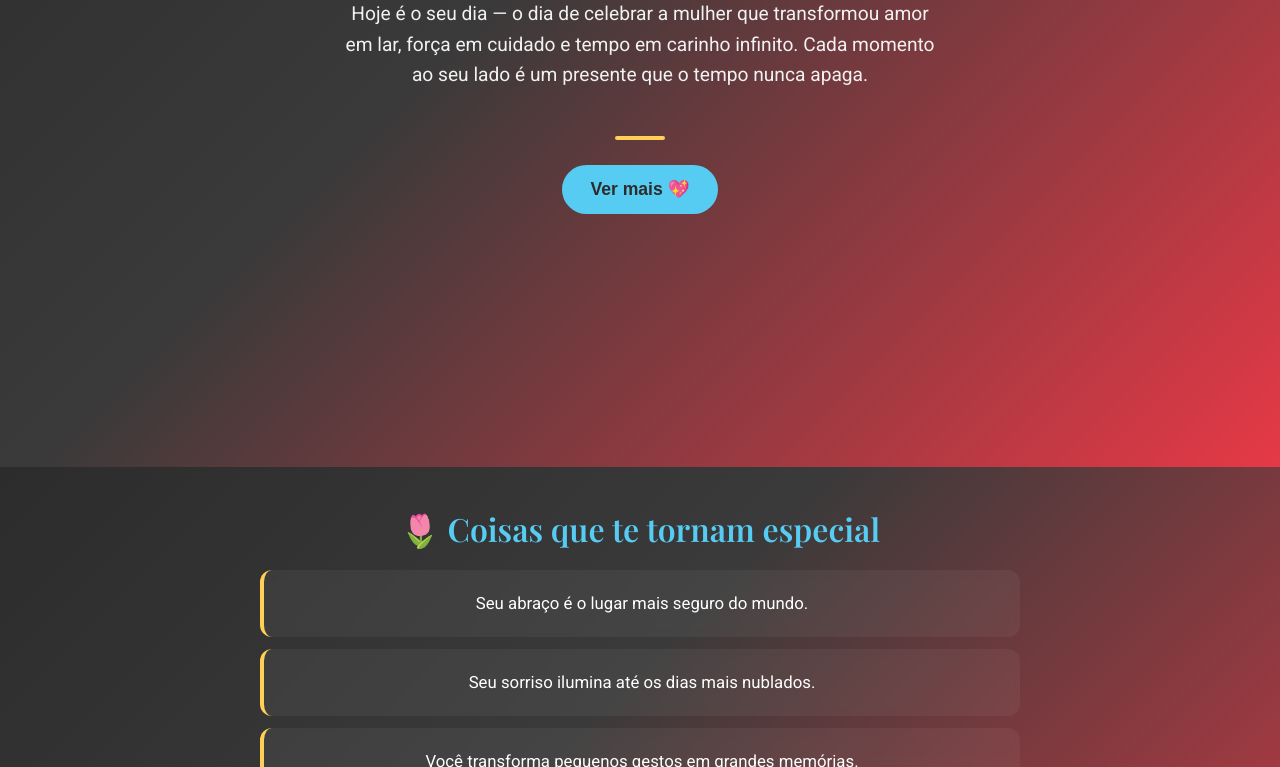
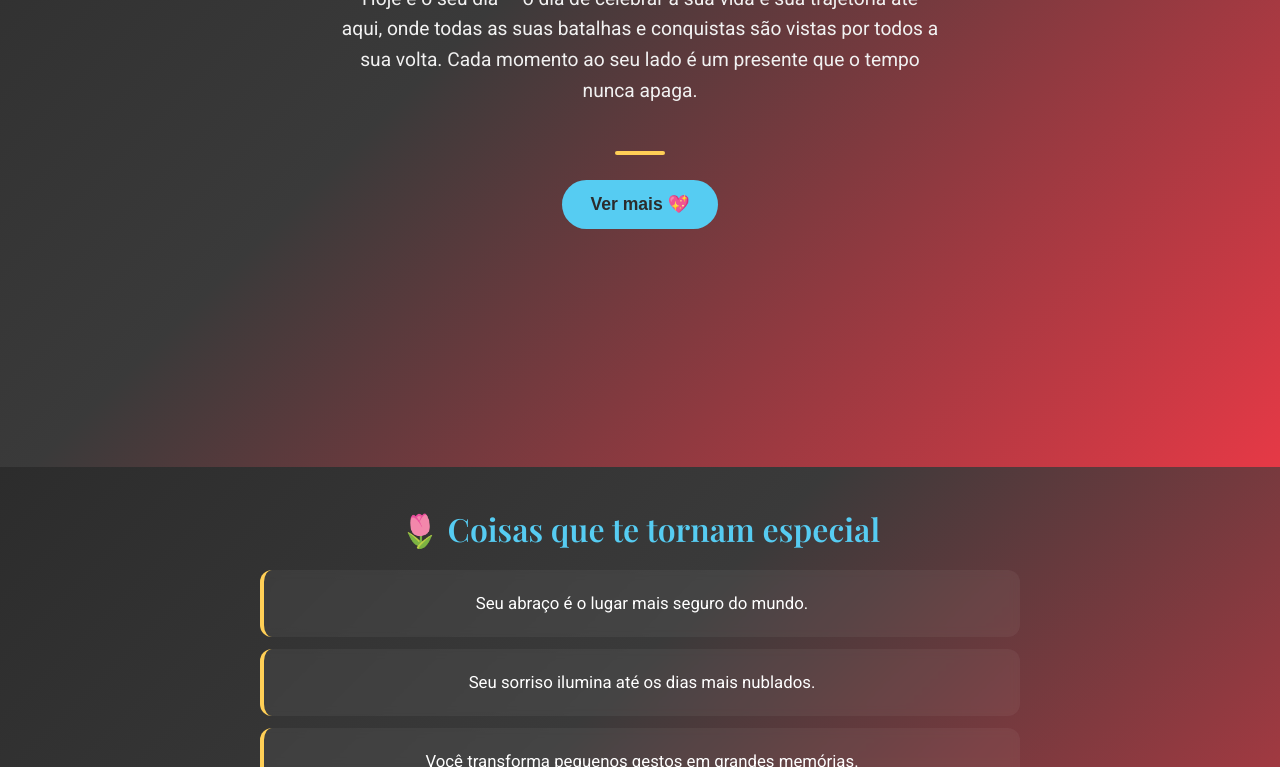
Before and after one commit to GiihAntonieli/GiftMom, a plain HTML site: page main.html in a window 1280 px wide. Shown: the part 333-1100 px from the top of the page. Drawn offline with nearby package versions, Linux system fonts and the light colour scheme.

Commit message:
editando e movendo arquivos

```diff
--- a/PresenteMom/main.html
+++ b/main.html
@@ -11,7 +11,7 @@
   <header>
     <h1>Feliz Aniversário, Mãe ❤️</h1>
     <p>
-      Hoje é o seu dia — o dia de celebrar a mulher que transformou amor em lar, força em cuidado e tempo em carinho infinito.
+      Hoje é o seu dia — o dia de celebrar a sua vida e sua trajetória até aqui, onde todas as suas batalhas e conquistas são vistas por todos a sua volta.
       Cada momento ao seu lado é um presente que o tempo nunca apaga.
     </p>
     <div class="divider"></div>
```
Also changed, not shown: css/style.css (renamed from PresenteMom/css/style.css).
